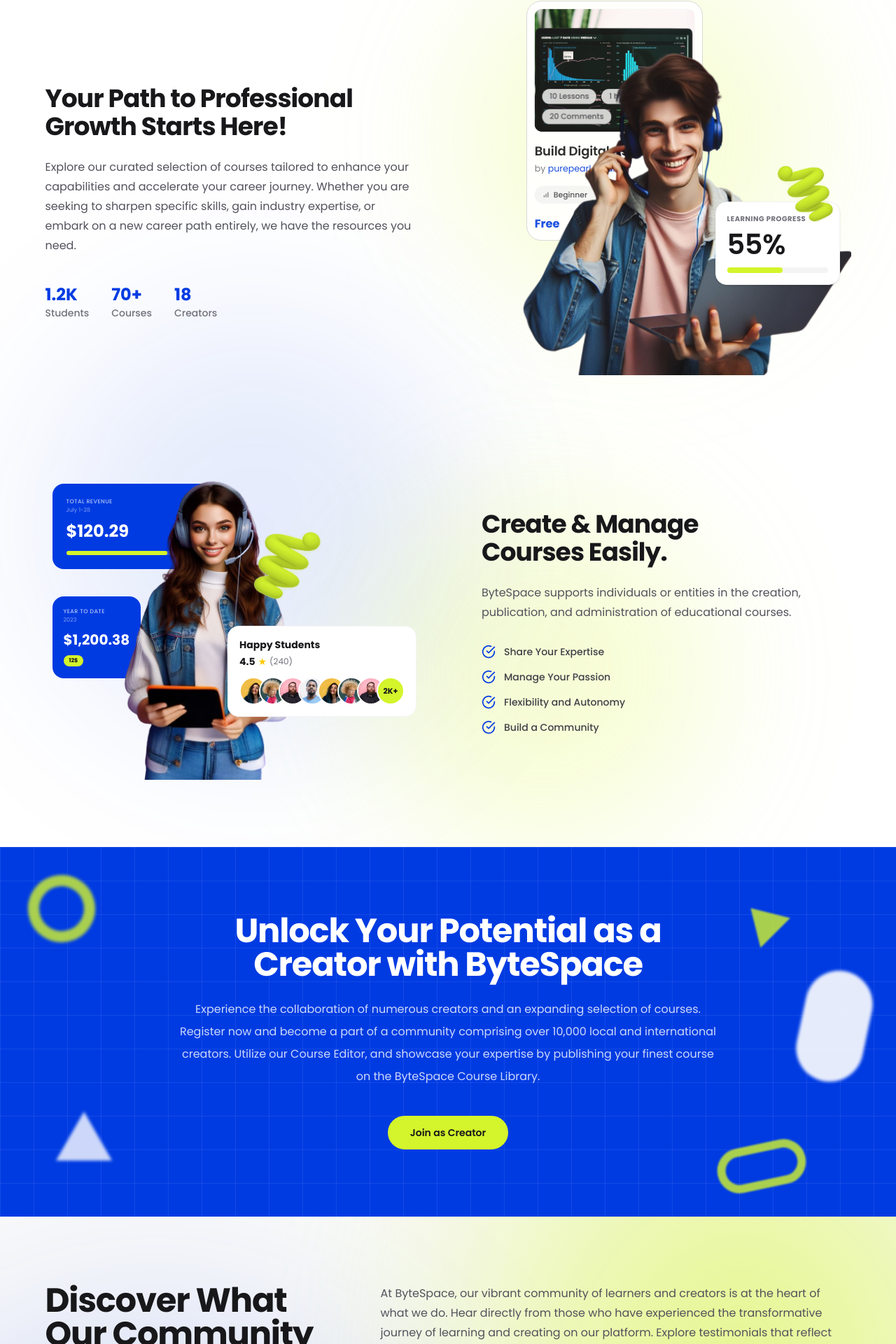
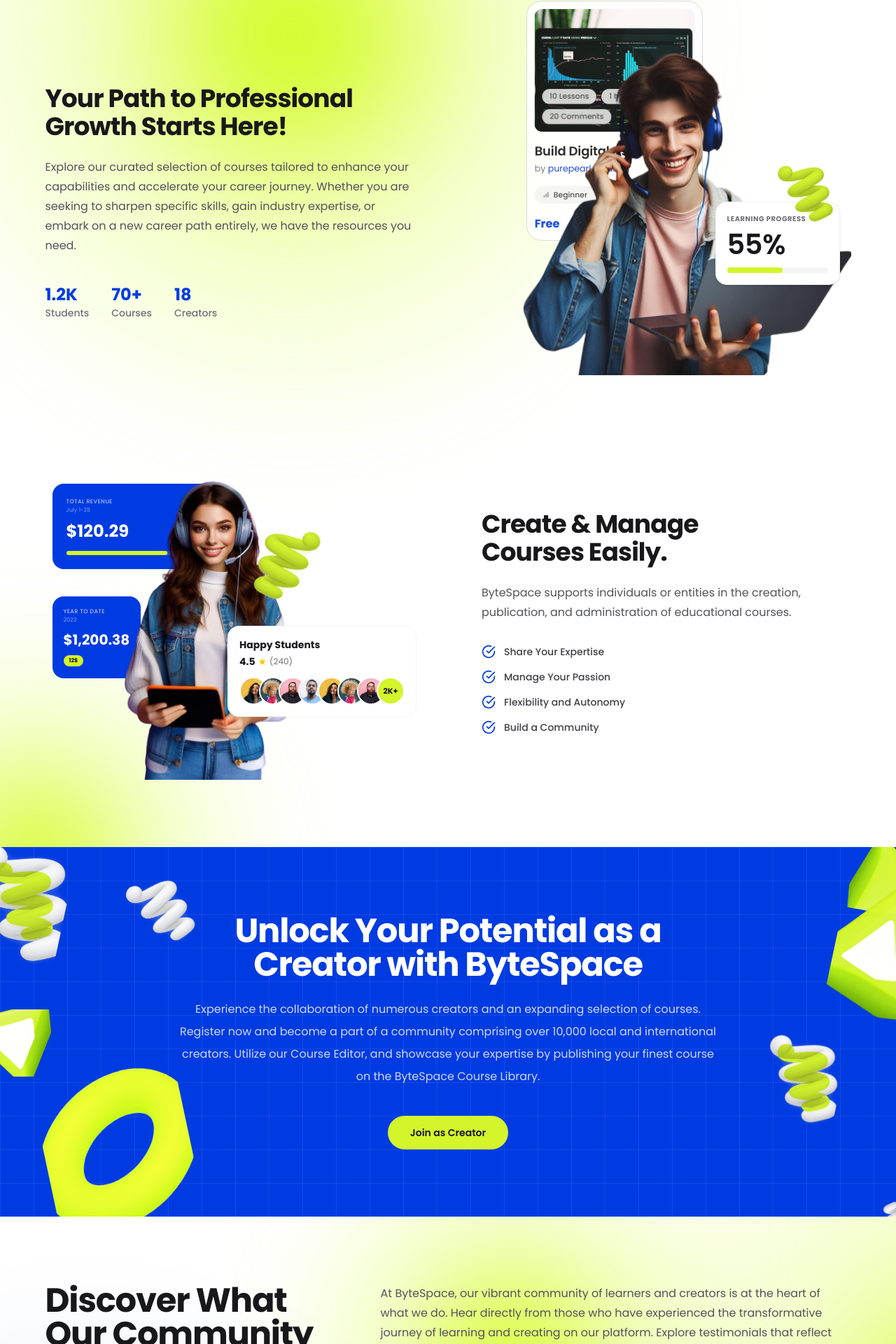
Before and after one commit to mdsujon-dev/ByteSpace, a Next.js app: page / in a window 1280 px wide. Shown: the part 2394-4314 px from the top of the page at 70% size. Built offline with nearby package versions, Linux system fonts and the light colour scheme; what @ant-design/nextjs-registry would draw is missing.

Commit message:
white add imge

```diff
--- a/src/app/(site)/courses/page.tsx
+++ b/src/app/(site)/courses/page.tsx
@@ -6,6 +6,8 @@
 import { CourseCard } from "@/components/courses/CourseCard";
 import { Pagination } from "@/components/ui/Pagination";
 import { Container } from "@/components/ui/Container";
+import { CreatorCTA } from "@/components/home/CreatorCTA";
+import { Testimonials } from "@/components/home/Testimonials";
 import { sampleCourses } from "@/lib/sample-courses";
 
 export const metadata: Metadata = {
@@ -37,6 +39,9 @@
           <Pagination page={1} totalPages={5} />
         </div>
       </Container>
+
+      <CreatorCTA />
+      <Testimonials />
     </div>
   );
 }
--- a/src/app/(site)/page.tsx
+++ b/src/app/(site)/page.tsx
@@ -3,8 +3,8 @@
 import { DiscoverCourses } from "@/components/home/DiscoverCourses";
 import { LearningPaths } from "@/components/home/LearningPaths";
 import { Features } from "@/components/home/Features";
+import { CreatorCTA } from "@/components/home/CreatorCTA";
 import { Testimonials } from "@/components/home/Testimonials";
-import { CreatorCTA } from "@/components/home/CreatorCTA";
 
 export default function Home() {
   return (
--- a/src/components/home/CreatorCTA.tsx
+++ b/src/components/home/CreatorCTA.tsx
@@ -1,4 +1,5 @@
 import { Container } from "@/components/ui/Container";
+import { DecorShape } from "@/components/ui/DecorShape";
 import { gridBackgroundStyle } from "@/lib/styles";
 import Link from "next/link";
 
@@ -8,14 +9,52 @@
       className="relative overflow-hidden bg-brand-blue py-24"
       style={gridBackgroundStyle}
     >
-      {/* Decorative floating shapes placeholders */}
+      {/* Decorative floating shapes */}
       <div className="pointer-events-none absolute inset-0 overflow-hidden">
-        {/* We can use simple colored shapes to simulate the 3D objects */}
-        <div className="absolute top-10 left-10 h-24 w-24 -rotate-12 rounded-full border-[16px] border-brand-lime opacity-80 blur-[2px]" />
-        <div className="absolute bottom-20 left-20 h-0 w-0 border-l-[40px] border-r-[40px] border-b-[70px] border-l-transparent border-r-transparent border-b-white opacity-80 blur-[2px]" />
-        <div className="absolute top-20 right-40 h-0 w-0 -rotate-45 border-l-[30px] border-r-[30px] border-b-[50px] border-l-transparent border-r-transparent border-b-brand-lime opacity-80 blur-[1px]" />
-        <div className="absolute top-1/3 right-10 h-40 w-24 rotate-12 rounded-full bg-white opacity-90 blur-[2px]" />
-        <div className="absolute bottom-10 right-32 h-16 w-32 -rotate-12 rounded-full border-[12px] border-brand-lime opacity-80 blur-[1px]" />
+        {/* top-left, bleeding off the corner */}
+        <DecorShape
+          src="/auth/squiggle.png"
+          tint="lime"
+          className="absolute -top-6 -left-8 h-48 w-32 rotate-12"
+        />
+        {/* beside the first heading line */}
+        <DecorShape
+          src="/auth/squiggle.png"
+          className="absolute top-[6%] left-[14%] h-28 w-24 -rotate-12"
+        />
+        {/* top-right, bleeding off the corner */}
+        <DecorShape
+          src="/auth/triangle.png"
+          className="absolute -top-8 -right-10 h-40 w-24 rotate-100"
+        />
+        {/* right edge, below the triangle */}
+        <DecorShape
+          src="/auth/triangle.png"
+          tint="white"
+          className="absolute top-[4%] -right-6 h-64 w-28 rotate-12"
+        />
+        {/* left edge, mid-height */}
+        <DecorShape
+          src="/auth/triangle.png"
+          tint="white"
+          className="absolute top-[38%] -left-8 h-40 w-24 -rotate-90"
+        />
+        {/* bottom-left, bleeding off the bottom edge */}
+        <DecorShape
+          src="/auth/ring.png"
+          className="absolute -bottom-4 left-[5%] h-56 w-52 -rotate-12"
+        />
+        {/* right edge, beside the paragraph/button */}
+        <DecorShape
+          src="/auth/squiggle.png"
+          tint="lime"
+          className="absolute top-[48%] right-[6%] h-36 w-28 rotate-12"
+        />
+        {/* bottom-right, bleeding off the corner */}
+        <DecorShape
+          src="/auth/squiggle.png"
+          className="absolute -right-10 -bottom-10 h-16 w-16 rotate-180"
+        />
       </div>
 
       <Container className="relative z-10">
--- a/src/components/home/Features.tsx
+++ b/src/components/home/Features.tsx
@@ -3,15 +3,35 @@
 import { CourseCard } from "@/components/courses/CourseCard";
 import { sampleCourses } from "@/lib/sample-courses";
 import { AppImage } from "@/components/ui/AppImage";
+import { DecorShape } from "@/components/ui/DecorShape";
 
 export function Features() {
   return (
     <section className="relative overflow-hidden bg-white py-24">
       {/* Background blobs */}
-      <div className="pointer-events-none absolute inset-0 overflow-hidden flex justify-center">
-        <div className="absolute top-0 right-[10%] h-[500px] w-[500px] rounded-full bg-brand-lime/20 blur-[100px]" />
-        <div className="absolute top-[40%] left-[5%] h-[600px] w-[600px] rounded-full bg-brand-blue/10 blur-[120px]" />
-        <div className="absolute bottom-0 right-[20%] h-[500px] w-[500px] rounded-full bg-brand-lime/20 blur-[100px]" />
+      <div className="pointer-events-none absolute inset-0 overflow-hidden">
+        <div
+          className="absolute rounded-full blur-3xl"
+          style={{
+            top: -466,
+            left: -152,
+            width: 1137,
+            height: 1137,
+            background:
+              "radial-gradient(circle, rgba(203,252,1,1) 0%, rgba(203,252,1,0.23) 35%, rgba(203,252,1,0.06) 65%, rgba(203,252,1,0) 100%)",
+          }}
+        />
+        <div
+          className="absolute rounded-full blur-3xl"
+          style={{
+            top: 946,
+            left: -287,
+            width: 672,
+            height: 672,
+            background:
+              "radial-gradient(circle, rgba(203,252,1,1) 0%, rgba(203,252,1,0.23) 35%, rgba(203,252,1,0.06) 65%, rgba(203,252,1,0) 100%)",
+          }}
+        />
       </div>
 
       <Container className="relative z-10 flex flex-col gap-32">
@@ -57,24 +77,11 @@
               />
             </div>
             {/* Spring shape (Squiggle) */}
-            <div className="absolute bottom-[230px] right-4 z-30 opacity-100 sm:right-8 translate-x-[15px] translate-y-[15px] w-[100px] h-[100px]">
-              <div className="relative w-full h-full">
-                <AppImage src="/auth/squiggle.png" alt="Decoration" fill className="object-contain" />
-                <div
-                  className="absolute inset-0 bg-brand-lime mix-blend-multiply"
-                  style={{
-                    maskImage: 'url(/auth/squiggle.png)',
-                    maskSize: 'contain',
-                    maskRepeat: 'no-repeat',
-                    maskPosition: 'center',
-                    WebkitMaskImage: 'url(/auth/squiggle.png)',
-                    WebkitMaskSize: 'contain',
-                    WebkitMaskRepeat: 'no-repeat',
-                    WebkitMaskPosition: 'center'
-                  }}
-                />
-              </div>
-            </div>
+            <DecorShape
+              src="/auth/squiggle.png"
+              tint="lime"
+              className="absolute bottom-57.5 right-4 z-30 h-25 w-25 translate-x-3.75 translate-y-3.75 sm:right-8"
+            />
 
             {/* Floating widget: Learning Progress */}
             <div className="absolute bottom-[129px] right-2 z-20 rounded-2xl border border-zinc-100 bg-white p-4 shadow-sm sm:right-4">
@@ -120,24 +127,11 @@
             </div>
 
             {/* Squiggle lime */}
-            <div className="absolute top-[calc(35%-80px)] right-[112px] z-20 w-[120px] h-[120px] sm:right-[120px] -scale-x-100">
-              <div className="relative w-full h-full">
-                <AppImage src="/auth/squiggle.png" alt="Decoration" fill className="object-contain" />
-                <div
-                  className="absolute inset-0 bg-brand-lime mix-blend-multiply"
-                  style={{
-                    maskImage: 'url(/auth/squiggle.png)',
-                    maskSize: 'contain',
-                    maskRepeat: 'no-repeat',
-                    maskPosition: 'center',
-                    WebkitMaskImage: 'url(/auth/squiggle.png)',
-                    WebkitMaskSize: 'contain',
-                    WebkitMaskRepeat: 'no-repeat',
-                    WebkitMaskPosition: 'center'
-                  }}
-                />
-              </div>
-            </div>
+            <DecorShape
+              src="/auth/squiggle.png"
+              tint="lime"
+              className="absolute top-[calc(35%-80px)] right-28 z-20 h-30 w-30 -scale-x-100 sm:right-30"
+            />
 
             {/* Floating widget 3: Happy Students */}
             <div className="absolute bottom-[calc(5%+67px)] right-[13px] z-20 rounded-2xl bg-white border border-zinc-100 p-4 sm:-right-[3px]">
--- /dev/null
+++ b/src/components/ui/DecorShape.tsx
@@ -0,0 +1,48 @@
+import { AppImage } from "@/components/ui/AppImage";
+
+type DecorShapeProps = {
+  src: string;
+  className?: string;
+  /** Recolor the shape with a solid brand color instead of its native art. Omit to use the source image as-is. */
+  tint?: "lime" | "white" | "blue";
+};
+
+const tintClass: Record<NonNullable<DecorShapeProps["tint"]>, string> = {
+  lime: "bg-brand-lime mix-blend-multiply",
+  // Multiply only darkens; forcing an already-colored asset (e.g. the lime triangle) to white needs
+  // screen instead, since screen(color, white) is white regardless of the base color underneath.
+  white: "bg-white mix-blend-screen",
+  blue: "bg-brand-blue mix-blend-multiply",
+};
+
+/**
+ * Floating 3D-style decorative icon (squiggle/triangle/ring assets), optionally recolored via a mask + multiply overlay.
+ * `className` must include a position utility (e.g. `absolute inset-x-4 top-2`) — position:absolute also
+ * establishes the containing block the inner `fill` image needs, so no default "relative" is added here
+ * (Tailwind's `.relative` rule sits after `.absolute` in its stylesheet and would silently win the cascade).
+ */
+export function DecorShape({ src, className, tint }: DecorShapeProps) {
+  return (
+    <div
+      aria-hidden="true"
+      className={`pointer-events-none select-none ${className ?? ""}`}
+    >
+      <AppImage src={src} alt="" fill className="object-contain" />
+      {tint && (
+        <div
+          className={`absolute inset-0 ${tintClass[tint]}`}
+          style={{
+            maskImage: `url(${src})`,
+            maskSize: "contain",
+            maskRepeat: "no-repeat",
+            maskPosition: "center",
+            WebkitMaskImage: `url(${src})`,
+            WebkitMaskSize: "contain",
+            WebkitMaskRepeat: "no-repeat",
+            WebkitMaskPosition: "center",
+          }}
+        />
+      )}
+    </div>
+  );
+}
```
Also changed, not shown: src/components/home/Testimonials.tsx (+35 -4 lines), public/home/white.png (added).
